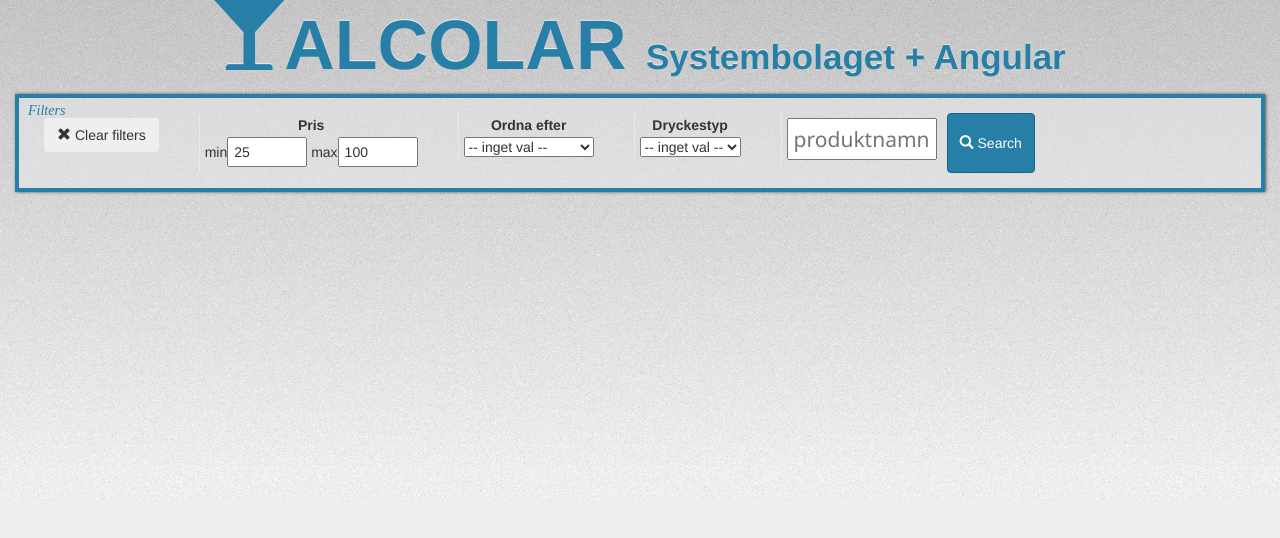
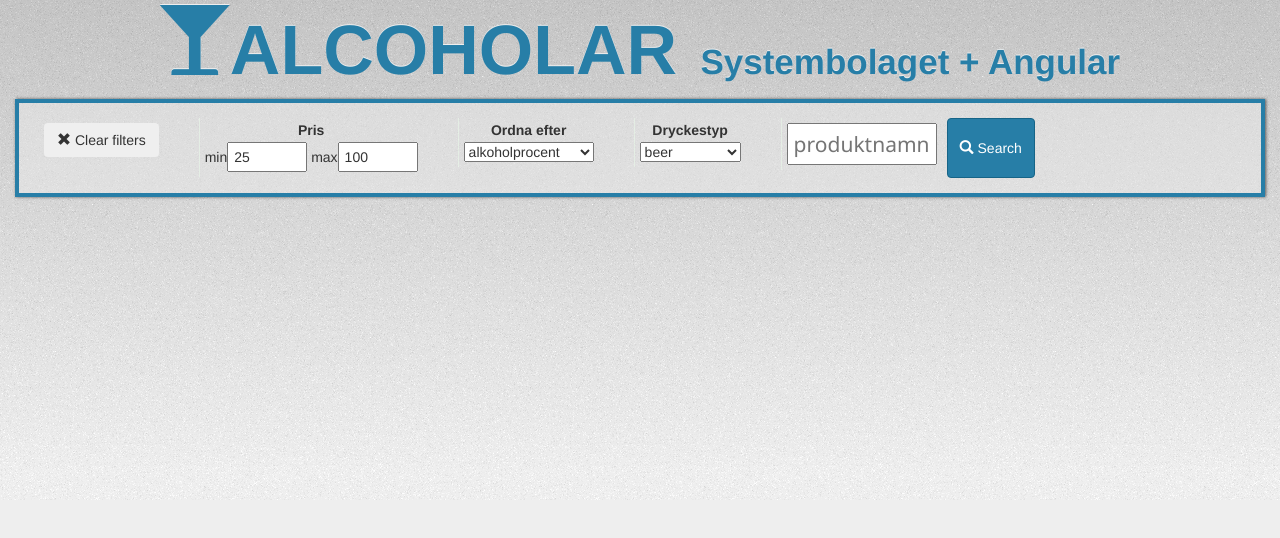
Before and after one commit to niklasHagner/alcolar, a plain HTML site: page bolaget.html in a window 1280 px wide. Drawn offline with nearby package versions, Linux system fonts and the light colour scheme; a web font is replaced by a local one.

Commit message:
Search by liquor type

```diff
--- a/bolaget.html
+++ b/bolaget.html
@@ -32,11 +32,11 @@
 
 
 
-        <article class="row" name="app-header" class="app-header">
+        <article class="row app-header" name="app-header">
             <div class="col-lg-12">
                 <h1 style="display:inline" class="app-header">
-                <span class="glyphicon glyphicon-glass"></span>ALCOLAR</h1>
-                &nbsp;&nbsp;&nbsp;
+                <span class="glyphicon glyphicon-glass"></span>ALCOHOLAR</h1>
+                &nbsp;&nbsp;&nbsp;&nbsp;
                 <h3 style="display:inline" class="app-header" style="margin-left: 60px;">
                 Systembolaget + Angular</h3>
             </div>
@@ -102,7 +102,7 @@
 
 
                   <div class="row search-filter-bar">
-                         <span class="search-filter-bar-title">Filters </span>
+                         <!--<span class="search-filter-bar-title">Filters </span>-->
 
 
                           <section>
--- a/css/app.less
+++ b/css/app.less
@@ -23,8 +23,9 @@
     text-shadow: 0px -1px 0px #eee;
     font-weight: 600;
     font-family: @main-font;
-    color: @blue-grey;
+    color: @red;
+    margin-top:5px;
 }
 div.app-header, article.app-header {
-    margin-top: -10px;
+    margin-top: 20px;
 }
--- a/js/app.js
+++ b/js/app.js
@@ -88,14 +88,19 @@
 
 
 	};
-    $scope.filterSettings.drinkCategory_selected = $scope.filterSettings.drinkCategory_options[0];
-    $scope.filterSettings.drinkCategory = { key:"tag", value: $scope.filterSettings.drinkCategory_selected.id  };
+    $scope.filterSettings.drinkCategory_selected = $scope.filterSettings.drinkCategory_options[1];
+    $scope.filterSettings.drinkCategory = function() {
+        return { key: "tag", value: $scope.filterSettings.drinkCategory_selected.id  };
+    };
 
-    $scope.filterSettings.orderby_selected = $scope.filterSettings.orderby_options[0];
-    $scope.filterSettings.orderby = { key: "order_by", value: $scope.filterSettings.orderby_selected.value };
-    $scope.filterSettings.filterArray = [
+    $scope.filterSettings.orderby_selected = $scope.filterSettings.orderby_options[1];
+    $scope.filterSettings.orderby = function() {
+        return { key: "order_by", value: $scope.filterSettings.orderby_selected.value };
+    };
+    $scope.filterSettings.filterArray = function() {
+        var arr = [
 
-        $scope.filterSettings.drinkCategory ,
+        $scope.filterSettings.drinkCategory() ,
         //$scope.filterSettings.maxVolume,
         $scope.filterSettings.alcoholMin ,
         //$scope.filterSettings.alcoholMax ,
@@ -113,16 +118,18 @@
         //$scope.filterSettings.maxDate ,
         //$scope.filterSettings.minYear ,
         //$scope.filterSettings.maxYear
-    ];
+        ];
+        return arr;
+    };
     $scope.filterSettings.getFilterString = function() {
         var filterStringArray = [];
-        for (var i = 0; i< this.filterArray.length; i++) {
-            if (isNullUndefinedOrEmpty($scope.filterSettings.filterArray[i].value) !== true) {
-                filterStringArray.push($scope.filterSettings.filterArray[i].key + "=" + $scope.filterSettings.filterArray[i].value);
+        for (var i = 0; i< this.filterArray().length; i++) {
+            if (isNullUndefinedOrEmpty($scope.filterSettings.filterArray()[i].value) !== true) {
+                filterStringArray.push($scope.filterSettings.filterArray()[i].key + "=" + $scope.filterSettings.filterArray()[i].value);
             }
         }
-      if (isNullUndefinedOrEmpty($scope.filterSettings.orderby.value) !== true) {
-            filterStringArray.push($scope.filterSettings.orderby.key + "=" + $scope.filterSettings.orderby.value);
+      if (isNullUndefinedOrEmpty($scope.filterSettings.orderby().value) !== true) {
+            filterStringArray.push($scope.filterSettings.orderby().key + "=" + $scope.filterSettings.orderby().value);
             filterStringArray.push($scope.filterSettings.order.key + "=" + $scope.filterSettings.order.value);
         }
         var filterString = filterStringArray.join("&");
@@ -130,11 +137,11 @@
     };
 
     $scope.clearFilters = function() {
-        $scope.filterSettings.filterArray.forEach(function(elem, index) {
+        $scope.filterSettings.filterArray().forEach(function(elem, index) {
             elem.value = "";
             $scope.performSearch();
         });
-        $scope.filterSettings.filterArray.forEach(function(elem, index) {
+        $scope.filterSettings.filterArray().forEach(function(elem, index) {
             console.log(elem.value);
         });
     };
--- a/js/drinkCategories.js
+++ b/js/drinkCategories.js
@@ -1,16 +1,36 @@
 app.value("drinkCategory_options",
   [
-     {
+    {
         "id": "",
         "name": "-- inget val --"
       },
       {
-        "id": "1",
-        "name": "cognac"
+        "id": "6",
+        "name": "beer"
+      },
+     {
+        "id": "20",
+        "name": "wine"
       },
       {
-        "id": "2",
-        "name": "liquor"
+        "id": "23",
+        "name": "red-wine"
+      },
+      {
+        "id": "25",
+        "name": "white-wine"
+      },
+    {
+        "id": "24",
+        "name": "sparkling"
+      },
+      {
+        "id": "21",
+        "name": "dry"
+      },
+      {
+        "id": "22",
+        "name": "rose"
       },
       {
         "id": "3",
@@ -23,18 +43,6 @@
       {
         "id": "5",
         "name": "rum"
-      },
-      {
-        "id": "6",
-        "name": "beer"
-      },
-      {
-        "id": "7",
-        "name": "ale"
-      },
-      {
-        "id": "8",
-        "name": "stout"
       },
       {
         "id": "9",
@@ -51,6 +59,14 @@
       {
         "id": "12",
         "name": "brandy"
+      },
+    {
+        "id": "1",
+        "name": "cognac"
+      },
+      {
+        "id": "2",
+        "name": "liquor"
       },
       {
         "id": "13",
@@ -76,34 +92,19 @@
         "id": "18",
         "name": "bourbon"
       },
+     {
+        "id": "7",
+        "name": "ale"
+      },
+      {
+        "id": "8",
+        "name": "stout"
+      },
       {
         "id": "19",
         "name": "lager"
       },
-      {
-        "id": "20",
-        "name": "wine"
-      },
-      {
-        "id": "21",
-        "name": "dry"
-      },
-      {
-        "id": "22",
-        "name": "rose"
-      },
-      {
-        "id": "23",
-        "name": "red-wine"
-      },
-      {
-        "id": "24",
-        "name": "sparkling"
-      },
-      {
-        "id": "25",
-        "name": "white-wine"
-      },
+
       {
         "id": "26",
         "name": "non-alcohol"
```
Also changed, not shown: css/app.css, css/search.css.
